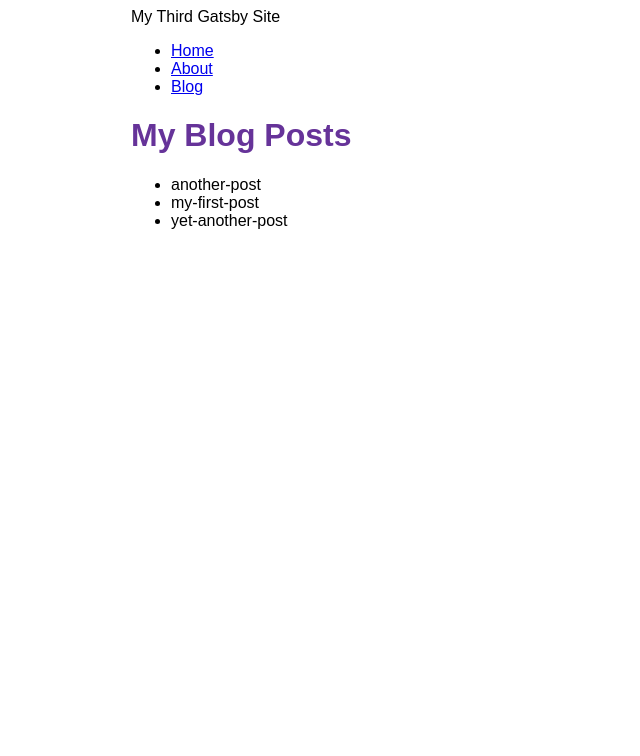
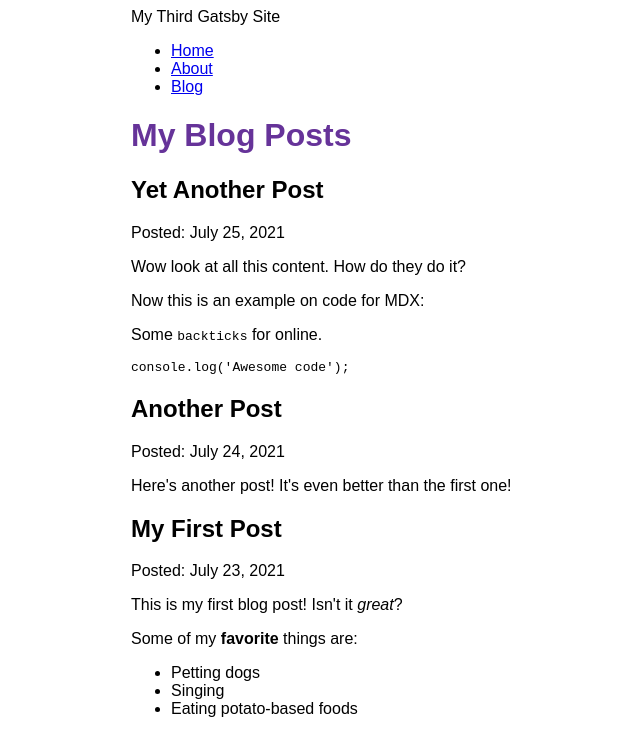
Before and after one commit to ThorondorManwe/my-third-gatsby-site, a Gatsby site: page /blog in a window 1280 px wide. Shown: the whole page, without its empty margins (259-899 px from the left). Built offline with nearby package versions, Linux system fonts and the light colour scheme; Gatsby itself is replaced by a stand-in of ours; some packages are replaced by stand-ins of ours; code samples lack their colours.

Commit message:
Finished Gatsby Tutorial Part 5

````diff
--- a/blog/another-post.mdx
+++ b/blog/another-post.mdx
@@ -0,0 +1,6 @@
+---
+title: "Another Post"
+date: "2021-07-24"
+---
+
+Here's another post! It's even better than the first one!
--- a/blog/my-first-post.mdx
+++ b/blog/my-first-post.mdx
@@ -0,0 +1,12 @@
+---
+title: "My First Post"
+date: "2021-07-23"
+---
+
+This is my first blog post! Isn't it *great*?
+
+Some of my **favorite** things are:
+
+* Petting dogs
+* Singing
+* Eating potato-based foods
--- a/blog/yet-another-post.mdx
+++ b/blog/yet-another-post.mdx
@@ -0,0 +1,14 @@
+---
+title: "Yet Another Post"
+date: "2021-07-25"
+---
+
+Wow look at all this content. How do they do it?
+
+Now this is an example on code for MDX:
+
+Some `backticks` for online.
+
+```js
+console.log('Awesome code');
+```
--- a/gatsby-config.js
+++ b/gatsby-config.js
@@ -11,7 +11,8 @@ module.exports = {
       options: {
         name: `blog`,
         path: `${__dirname}/blog`,
-      }
+      },
     },
+    "gatsby-plugin-mdx",
   ],
 };
--- a/package.json
+++ b/package.json
@@ -15,8 +15,11 @@
     "clean": "gatsby clean"
   },
   "dependencies": {
+    "@mdx-js/mdx": "^1.6.22",
+    "@mdx-js/react": "^1.6.22",
     "gatsby": "^4.13.1",
     "gatsby-plugin-image": "^2.13.0",
+    "gatsby-plugin-mdx": "^3.13.0",
     "gatsby-plugin-sharp": "^4.13.0",
     "gatsby-source-filesystem": "^4.13.0",
     "react": "^17.0.1",
--- a/src/pages/blog.js
+++ b/src/pages/blog.js
@@ -1,28 +1,36 @@
 import * as React from 'react';
 import { graphql } from 'gatsby';
+import { MDXRenderer } from 'gatsby-plugin-mdx';
 import Layout from '../components/layout';
 
 const BlogPage = ( { data }) => {
   return (
     <Layout pageTitle="My Blog Posts">
-      <ul>
-          {
-              data.allFile.nodes.map(node => (
-                  <li key={node.name}>
-                      {node.name}
-                  </li>
-              ))
-          }
-      </ul>
+      {
+          data.allMdx.nodes.map((node) => (
+            <article key={node.id}>
+              <h2>{node.frontmatter.title}</h2>
+              <p>Posted: {node.frontmatter.date}</p>
+              <MDXRenderer>
+                  {node.body}
+              </MDXRenderer>
+            </article>
+          ))
+      }
     </Layout>
   )
 };
 
 export const query = graphql`
   query {
-    allFile {
+    allMdx(sort: {fields: frontmatter___date, order: DESC}) {
       nodes {
-        name
+        frontmatter {
+            date(formatString: "MMMM D, YYYY")
+            title
+        }
+        id
+        body
       }
     }
   }
````
Also changed, not shown: 1 other file.
